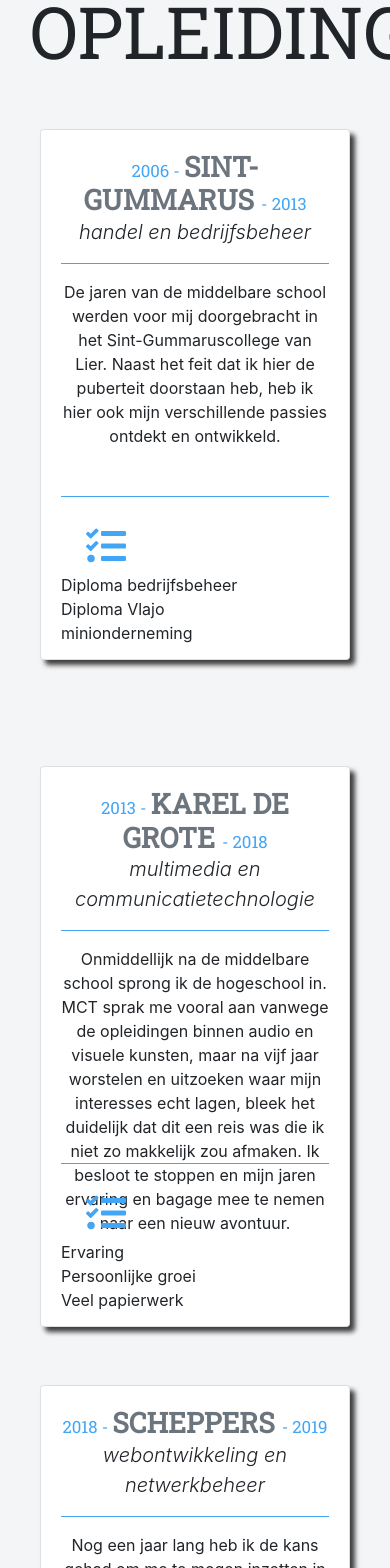
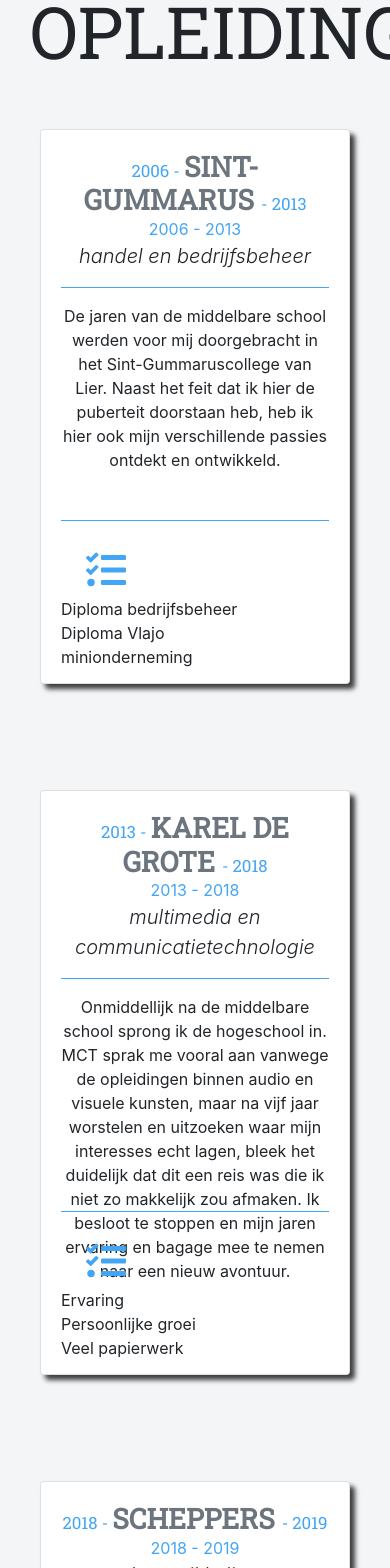
Before and after one commit to jesse-opdebeeck/react-portfolio, a React (Create React App) app: page /skills in a window 390 px wide. Shown: the part 2340-3908 px from the top of the page. Built offline with nearby package versions, Linux system fonts and the light colour scheme.

Commit message:
some media query fixing on education

```diff
--- a/src/App.css
+++ b/src/App.css
@@ -187,6 +187,17 @@ h2.title-bg > span {
   padding-left: 40px;
 }
 
+@media screen and (min-width: 1200px) and (max-width: 1500px) {
+  .opleiding-description {
+    line-height: 1.4rem;
+  }
+
+  .opleiding-icon {
+    font-size: 2rem;
+    padding-left: 20px;
+  }
+}
+
 .ervaring-foto {
   max-width: 100%;
   max-height: 100%;
--- a/src/components/skills/opleidingen.js
+++ b/src/components/skills/opleidingen.js
@@ -10,14 +10,23 @@ class Opleidingen extends Component {
           <span>Opleiding</span>
         </h2>
         <div className="row">
-          <Fade delay={250}>
-            <div className="col-lg-4 mb-5 opleiding-wrapper">
+          <Fade delay={200}>
+            <div className="col-12 col-xl-4 col-lg-12 col-md-12 mb-5 opleiding-wrapper">
               <div className="card mb-5 mb-lg-0 opleiding-box">
                 <div className="card-body">
                   <h3 className="card-title text-muted text-uppercase text-center">
-                    <small>2006 - </small>
-                    Sint-Gummarus <small> - 2013</small>
+                    <small className="d-lg-inline d-xs-none d-sm-none d-md-none">
+                      2006 -{" "}
+                    </small>
+                    Sint-Gummarus{" "}
+                    <small className="d-lg-inline d-xs-none d-sm-none d-md-none">
+                      {" "}
+                      - 2013
+                    </small>
                   </h3>
+                  <span className="d-block d-lg-none d-xl-none text-center blue-text">
+                    2006 - 2013
+                  </span>
                   <p className="lead opleiding-naam text-center">
                     handel en bedrijfsbeheer
                   </p>
@@ -44,14 +53,23 @@ class Opleidingen extends Component {
               </div>
             </div>
           </Fade>
-          <Fade delay={1000}>
-            <div className="col-lg-4 opleiding-wrapper">
+          <Fade delay={400}>
+            <div className="col-12 col-xl-4 col-lg-12 col-md-12 mb-5 opleiding-wrapper">
               <div className="card mb-5 mb-lg-0 opleiding-box">
                 <div className="card-body">
                   <h3 className="card-title text-muted text-uppercase text-center">
-                    <small>2013 - </small>
-                    Karel de Grote <small> - 2018</small>
+                    <small className="d-lg-inline d-xs-none d-sm-none d-md-none">
+                      2013 -{" "}
+                    </small>
+                    Karel de Grote{" "}
+                    <small className="d-lg-inline d-xs-none d-sm-none d-md-none">
+                      {" "}
+                      - 2018
+                    </small>
                   </h3>
+                  <span className="d-block d-lg-none d-xl-none text-center blue-text">
+                    2013 - 2018
+                  </span>
                   <p className="lead opleiding-naam text-center">
                     multimedia en communicatietechnologie
                   </p>
@@ -82,14 +100,23 @@ class Opleidingen extends Component {
               </div>
             </div>
           </Fade>
-          <Fade delay={1750}>
-            <div className="col-lg-4 opleiding-wrapper">
+          <Fade delay={600}>
+            <div className="col-12 col-xl-4 col-lg-12 col-md-12 mb-5 opleiding-wrapper">
               <div className="card mb-5 mb-lg-0 opleiding-box">
                 <div className="card-body">
                   <h3 className="card-title text-muted text-uppercase text-center">
-                    <small>2018 - </small>
-                    Scheppers <small> - 2019</small>
+                    <small className="d-lg-inline d-xs-none d-sm-none d-md-none">
+                      2018 -{" "}
+                    </small>
+                    Scheppers{" "}
+                    <small className="d-lg-inline d-xs-none d-sm-none d-md-none">
+                      {" "}
+                      - 2019
+                    </small>
                   </h3>
+                  <span className="d-block d-lg-none d-xl-none text-center blue-text">
+                    2018 - 2019
+                  </span>
                   <p className="lead opleiding-naam text-center">
                     webontwikkeling en netwerkbeheer
                   </p>
```
Also changed, not shown: 1 other file (tests, documents, lock files or other folders).
